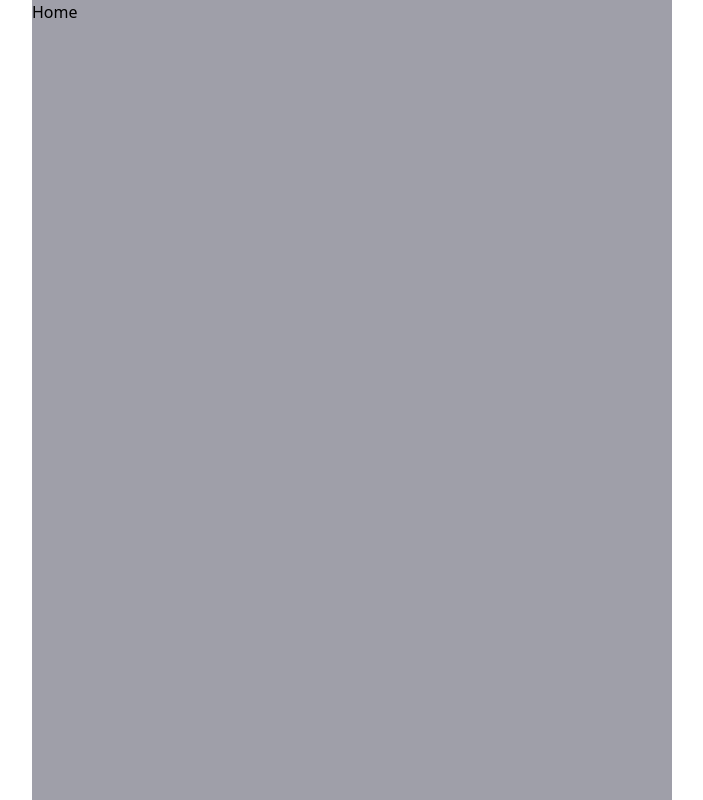
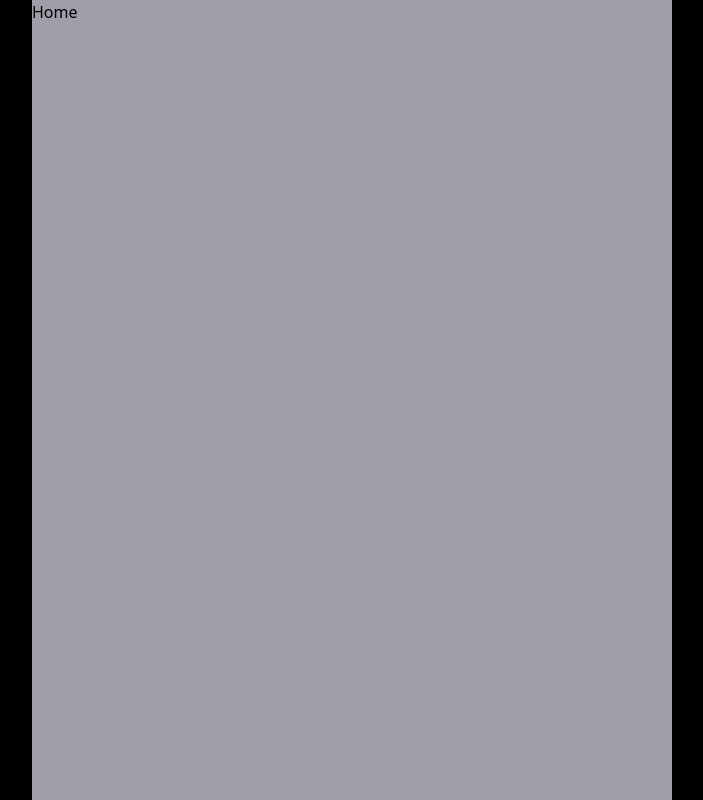
Before and after one commit to petko-todorov/belot-scorer, a React (Vite) app: page / in a window 1280 px wide. Shown: the whole page, without its empty margins (288-991 px from the left). Built offline with nearby package versions, Linux system fonts and the light colour scheme.

Commit message:
Set html background color to black
Added a CSS rule to set the background color of the html element to black for consistent page styling.

```diff
--- a/src/index.css
+++ b/src/index.css
@@ -1 +1,5 @@
 @import 'tailwindcss';
+
+html {
+    background-color: black;
+}
```
